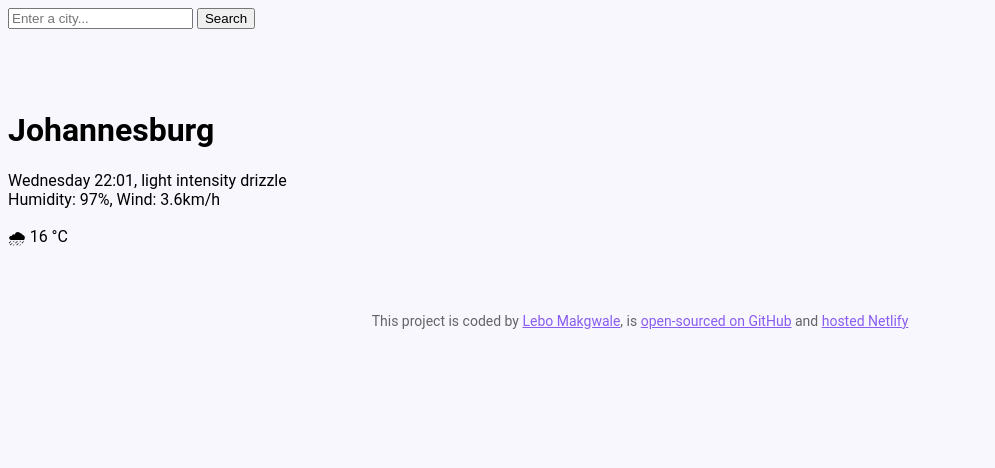
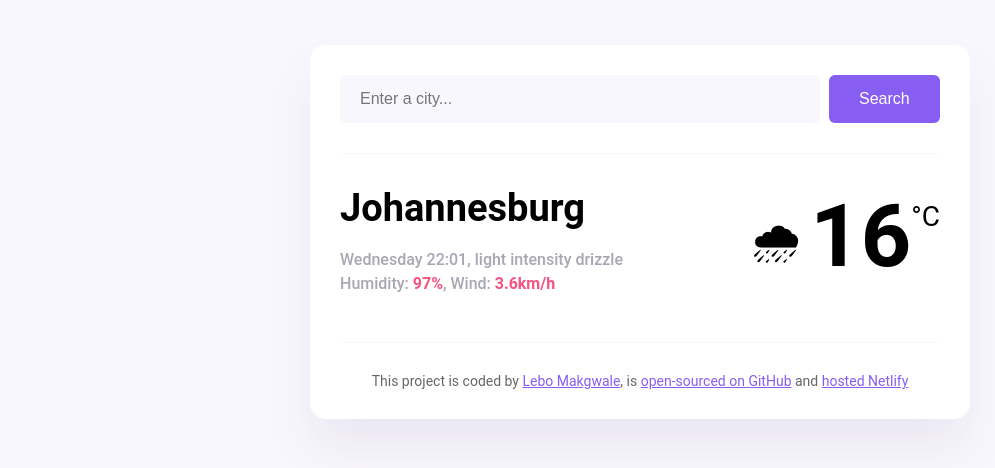
Before and after one commit to llmakgwale/Forecast, a plain HTML site: page index.html in a window 1280 px wide. Shown: the whole page, without its empty margins (0-995 px from the left). Drawn offline with Linux system fonts and the light colour scheme.

Commit message:
Updated index.html and style.css

```diff
--- a/index.html
+++ b/index.html
@@ -7,22 +7,28 @@
     <title>Forecast App</title>
   </head>
   <body>
+    <div class="forecast-app">
     <header>
-      <form>
-        <input type="search" placeholder="Enter a city..." required />
-        <input type="submit" value="Search" />
+      <form class="search-form">
+        <input type="search" placeholder="Enter a city..." required class="search-form-input" />
+        <input type="submit" value="Search" class="search-form-button" />
       </form>
     </header>
     <main>
+      <div class="forecast-app-data">
       <div>
-        <h1>Johannesburg</h1>
-        <p>
+        <h1 class="forecast-app-city">Johannesburg</h1>
+        <p class="forecast-app-details">
           Wednesday 22:01, light intensity drizzle
           <br />
-          Humidity: 97%, Wind: 3.6km/h
+          Humidity: <strong>97%</strong>, Wind: <strong>3.6km/h</strong>
         </p>
       </div>
-      <div>🌧 16 °C</div>
+      <div class="forecast-app-temperature-container">
+        <div class="forecast-app-icon">🌧 </div>
+        <div class="forecast-app-temperature">16</div>
+        <div class="forecast-app-unit">°C</div>
+      </div>
     </main>
     <footer>
       This project is coded by
@@ -36,5 +42,6 @@
         >hosted Netlify</a
       >
     </footer>
+    </div>
   </body>
 </html>
--- a/src/style.css
+++ b/src/style.css
@@ -7,7 +7,7 @@ a {
   color: #885df1;
 }
 
-.weather-app {
+.forecast-app {
   background: white;
   max-width: 600px;
   margin: 45px auto;
@@ -44,44 +44,44 @@ main {
   padding: 30px 0;
 }
 
-.weather-app-data {
+.forecast-app-data {
   display: flex;
   justify-content: space-between;
 }
 
-.weather-app-city {
+.forecast-app-city {
   margin: 0;
   font-size: 38px;
   line-height: 48px;
 }
 
-.weather-app-details {
+.forecast-app-details {
   font-size: 16px;
   color: rgba(39, 33, 66, 0.4);
   line-height: 24px;
   font-weight: 500;
 }
 
-.weather-app-details strong {
+.forecast-app-details strong {
   color: #f65282;
 }
 
-.weather-app-temperature-container {
+.forecast-app-temperature-container {
   display: flex;
 }
 
-.weather-app-icon {
+.forecast-app-icon {
   font-size: 44px;
   margin-top: 22px;
 }
 
-.weather-app-temperature {
+.forecast-app-temperature {
   font-size: 88px;
   margin-left: 10px;
   font-weight: bold;
 }
 
-.weatehr-app-unit {
+.forecast-app-unit {
   margin-top: 16px;
   font-size: 28px;
 }
```
